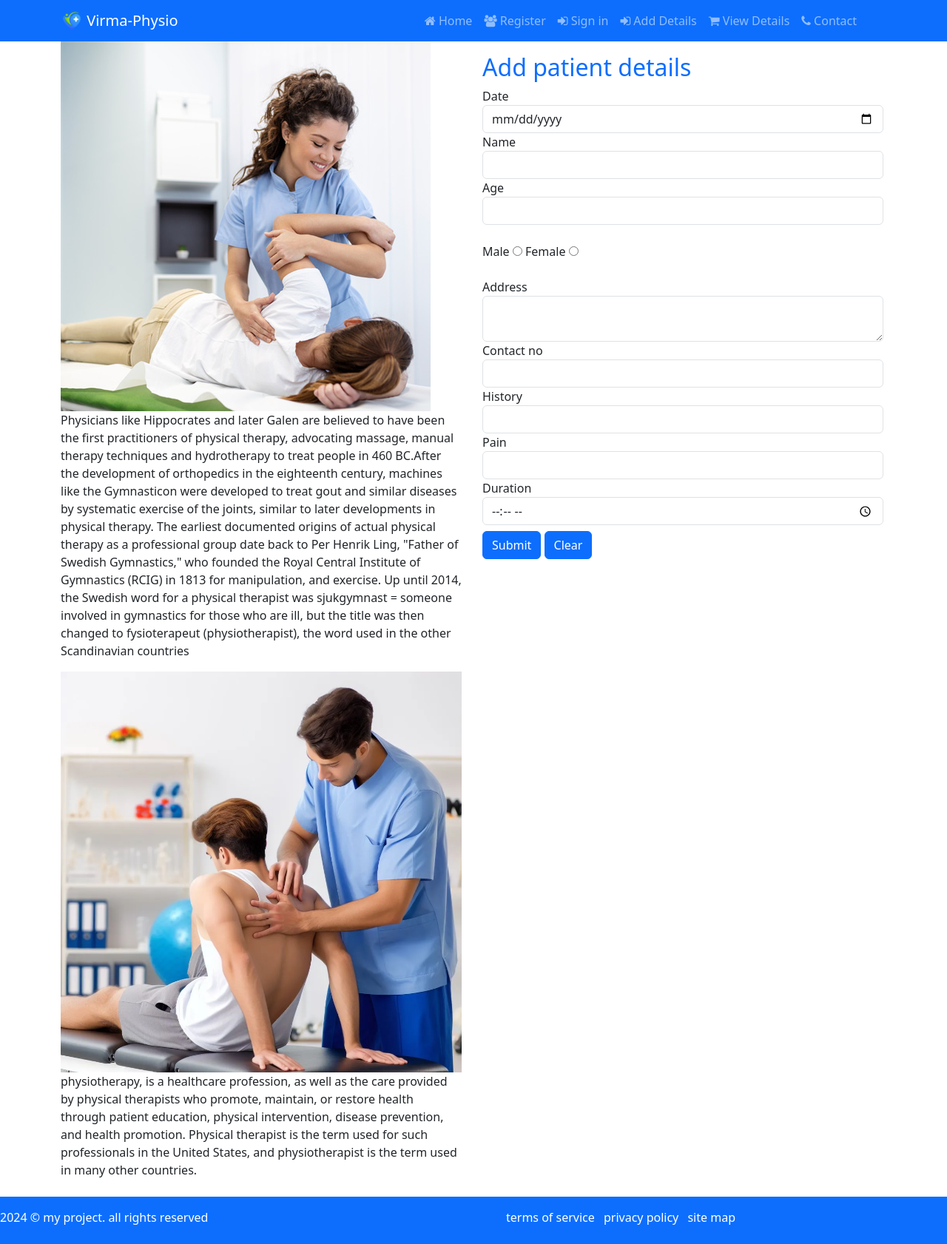
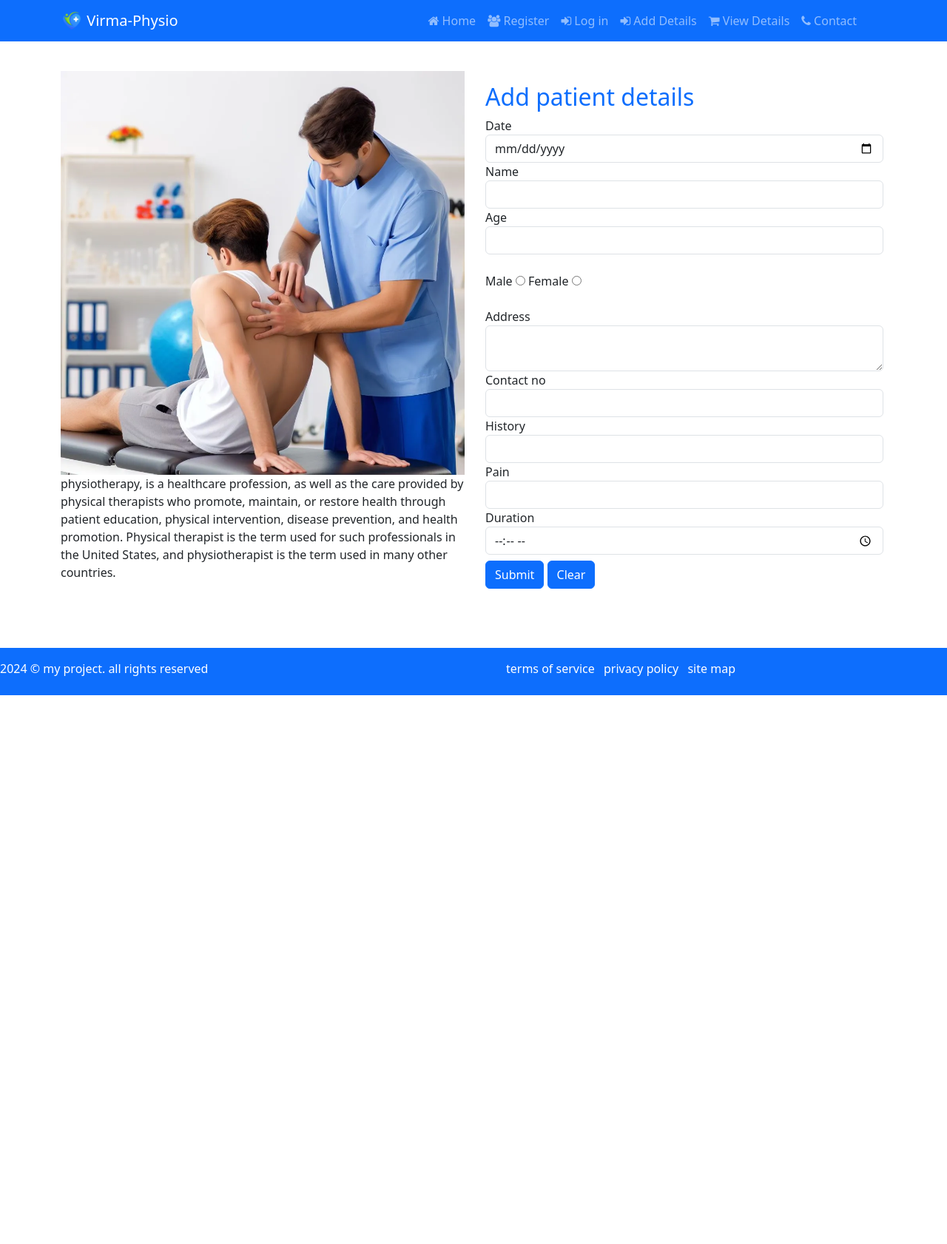
Before and after one commit to Naveen-kumaar/xproject, a Django app: template template/create.html in a window 1280 px wide. Shown: the whole page at 74% size. After the commit the page ends 940 px from the top, so only its background shows below. Run offline with Django 3.2, Linux system fonts and the light colour scheme; the template is opened without the code that fills it, so the values that code supplies are empty.

Commit message:
update code

```diff
--- a/template/create.html
+++ b/template/create.html
@@ -7,23 +7,16 @@ Virma-Physio | Add Patient Details
 
 {% block content%}
 
-    <div class="container">
-
-        <h2></h2>
+    <div class="container mt-5">
         <div class="row">
-            <div class="col mt-5">
-                <img class="img-fluid" src="{% static 'create.jpg' %}">
+            <div class="col-6 mt-5">
                 <div class="col">
-                    <p> Physicians like Hippocrates and later Galen are believed to have been the first practitioners of physical therapy, advocating massage, manual therapy techniques and hydrotherapy to treat people in 460 BC.After the development of orthopedics in the eighteenth century, machines like the Gymnasticon were developed to treat gout and similar diseases by systematic exercise of the joints, similar to later developments in physical therapy.
-
-                        The earliest documented origins of actual physical therapy as a professional group date back to Per Henrik Ling, "Father of Swedish Gymnastics," who founded the Royal Central Institute of Gymnastics (RCIG) in 1813 for manipulation, and exercise. Up until 2014, the Swedish word for a physical therapist was sjukgymnast = someone involved in gymnastics for those who are ill, but the title was then changed to fysioterapeut (physiotherapist), the word used in the other Scandinavian countries</p>
-                        <img class="img-fluid" src="{% static 'physio.webp' %}">
-                       <p>physiotherapy, is a healthcare profession, as well as the care provided by physical therapists who promote, maintain, or restore health through patient education, physical intervention, disease prevention, and health promotion. Physical therapist is the term used for such professionals in the United States, and physiotherapist is the term used in many other countries.</p>
-
+                    <img class="img-fluid" src="{% static 'physio.webp' %}">
+                    <p>physiotherapy, is a healthcare profession, as well as the care provided by physical therapists who promote, maintain, or restore health through patient education, physical intervention, disease prevention, and health promotion. Physical therapist is the term used for such professionals in the United States, and physiotherapist is the term used in many other countries.</p>
                 </div>
             </div>
 
-            <div class="col p-3 my-5">
+            <div class="col-6 p-3 my-5">
                 <form method = "POST"action="">
                     {% csrf_token %}
                     <h2 class="text-primary">Add patient details</h2>
--- a/template/include/navbar.html
+++ b/template/include/navbar.html
@@ -12,7 +12,7 @@
                 <ul class="navbar-nav ms-auto">
                     <li class="nav-item active"><a href="{% url 'home' %}" class="nav-link"><i class="fa fa-home"></i> Home</a></li>
                     <li class="nav-item active"><a href="{% url 'register'%}" class="nav-link"><i class="fa fa-users"></i> Register</a></li>
-                    <li class="nav-item active"><a href="{% url 'login'%}" class="nav-link"><i class="fa fa-sign-in"></i> Sign in</a></li>
+                    <li class="nav-item active"><a href="{% url 'login'%}" class="nav-link"><i class="fa fa-sign-in"></i> Log in</a></li>
                     <li class="nav-item active"><a href="{% url 'create'%}" class="nav-link"><i class="fa fa-sign-in"></i> Add Details </a></li>
                     <li class="nav-item active"><a href="{% url 'view' %}" class="nav-link"><i class="fa fa-shopping-cart"></i> View Details</a></li>
                     <li class="nav-item active"><a href="{% url 'contact' %}" class="nav-link"><i class="fa fa-phone"></i> Contact</a></li>
--- a/template/update.html
+++ b/template/update.html
@@ -19,7 +19,7 @@ Virma-Physio | Update Patient Details
     <div class="container">
         <div class="row">
             <div class="col-6 border p-5">
-                <form method = "POST"action="{% url 'view' %}">
+                <form method = "POST"action="{% url 'update' data.id %}">
                     {% csrf_token %}
                     <h2 class="text-primary">Add patient details</h2>
                     <div class="form-group mb-2">
@@ -66,7 +66,7 @@ Virma-Physio | Update Patient Details
                             <label for="duration">Duration</label>
                             <input type="time" class="form-control" value="{{data.Duration}}" name="duration" id="duration" required>
                         </div>
-                    <button type="submit" class="btn btn-primary btn-block mt-3">Update</button>
+                    <button type="submit" class="btn btn-primary btn-block mt-3" value="update">Update</button>
                 </form>
             </div>
         </div>
--- a/template/view.html
+++ b/template/view.html
@@ -44,7 +44,7 @@ Virma-Physio | View Patient Details
                 <td>{{data.Pain}}</td>
                 <td>{{data.Duration}}</td>
                 <td><a class="btn btn-success" href="{% url 'update' data.id %}">Update</a></td>
-                <td><a href="{% url 'Delete' data.id %}" onclick="return confirm('Are you sure? to Remove')" class="btn btn-danger btn-sm"><i class="fa fa-trash">Remove</a></td>
+                <td><a href="{% url 'Delete' data.id %}" onclick="return confirm('Are you sure? to Remove')" class="btn btn-danger "><i class="fa fa-trash ">Delete</a></td>
             </tr>
                 {% endfor %}
             </table>
```
Also changed, not shown: xapp/views.py (+23 -0 lines), db.sqlite3.
